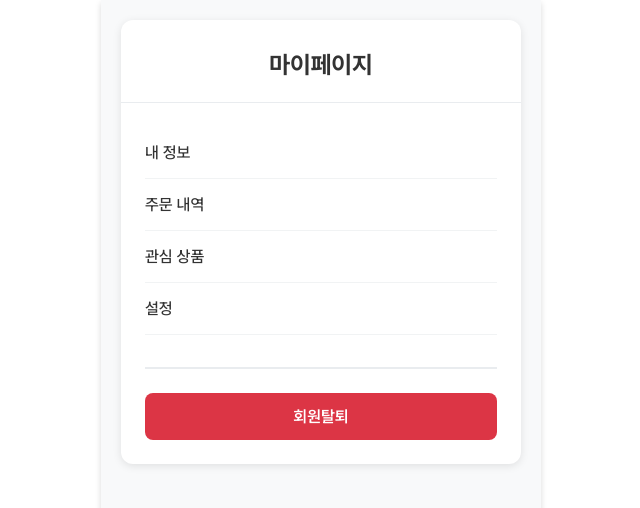
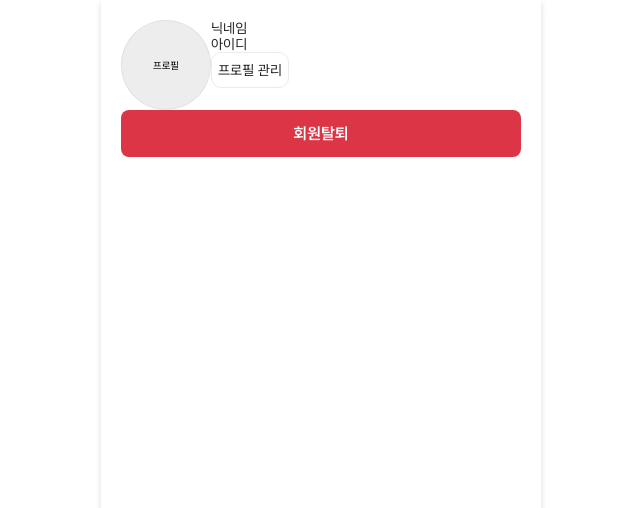
Before and after one commit to FRONT-END-BOOTCAMP-PLUS-5/KNACK, a Next.js app: page /my in a window 1280 px wide. Shown: the top 508 px of the page, without its empty margins (319-959 px from the left). Built offline with nearby package versions, Linux system fonts and the light colour scheme.

Commit message:
my page reset

```diff
--- a/app/(user)/my/myPage.module.scss
+++ b/app/(user)/my/myPage.module.scss
@@ -1,57 +1,7 @@
 .my_page {
   min-height: 100vh;
-  background-color: #f8f9fa;
+  background-color: #fff;
   padding: 20px;
-}
-
-.my_content {
-  max-width: 600px;
-  margin: 0 auto;
-  background-color: white;
-  border-radius: 12px;
-  box-shadow: 0 2px 8px rgba(0, 0, 0, 0.1);
-  overflow: hidden;
-}
-
-.my_title {
-  font-size: 24px;
-  font-weight: 700;
-  color: #333;
-  text-align: center;
-  padding: 32px 24px 24px;
-  margin: 0;
-  border-bottom: 1px solid #e9ecef;
-}
-
-.menu_section {
-  padding: 24px;
-}
-
-.menu_item {
-  padding: 16px 0;
-  border-bottom: 1px solid #f1f3f4;
-  cursor: pointer;
-  transition: background-color 0.2s;
-
-  &:hover {
-    background-color: #f8f9fa;
-  }
-
-  &:last-of-type {
-    border-bottom: none;
-  }
-}
-
-.menu_text {
-  font-size: 16px;
-  color: #333;
-  font-weight: 500;
-}
-
-.withdrawal_section {
-  margin-top: 32px;
-  padding-top: 24px;
-  border-top: 2px solid #e9ecef;
 }
 
 .withdrawal_button {
@@ -75,11 +25,13 @@
   }
 }
 
-.loading {
+.profile_image {
+  width: 90px;
+  height: 90px;
+  border-radius: 50%;
+  border: 1px solid rgba(34, 34, 34, 0.05);
+  background: #ededed;
   display: flex;
+  align-items: center;
   justify-content: center;
-  align-items: center;
-  height: 200px;
-  font-size: 16px;
-  color: #666;
 }
--- a/app/(user)/my/page.tsx
+++ b/app/(user)/my/page.tsx
@@ -2,44 +2,33 @@
 
 import { useRouter } from 'next/navigation';
 import styles from './myPage.module.scss';
+import Flex from '@/components/common/Flex';
+import Text from '@/components/common/Text';
+import Button from '@/components/common/Button';
 
-export default function MyPage(){
+export default function MyPage() {
   const router = useRouter();
 
   const handleWithdrawalClick = () => {
     router.push('/my/withdrawal');
   };
 
-    return(
+  return (
     <main className={styles.my_page}>
-            <div className={styles.my_content}>
-                <h1 className={styles.my_title}>마이페이지</h1>
+      <section>
+        <Flex>
+          <span className={styles.profile_image}>프로필</span>
+          <Flex direction="column" width="self">
+            <Text>닉네임</Text>
+            <Text>아이디</Text>
+            <Button style="border" size="medium" text="프로필 관리" />
+          </Flex>
+        </Flex>
+      </section>
 
-                <div className={styles.menu_section}>
-                    <div className={styles.menu_item}>
-                        <span className={styles.menu_text}>내 정보</span>
-                    </div>
-                    <div className={styles.menu_item}>
-                        <span className={styles.menu_text}>주문 내역</span>
-                    </div>
-                    <div className={styles.menu_item}>
-                        <span className={styles.menu_text}>관심 상품</span>
-                    </div>
-                    <div className={styles.menu_item}>
-                        <span className={styles.menu_text}>설정</span>
-                    </div>
-
-                    {/* 회원탈퇴 버튼 */}
-                    <div className={styles.withdrawal_section}>
-                        <button
-                            className={styles.withdrawal_button}
-                            onClick={handleWithdrawalClick}
-                        >
+      <button className={styles.withdrawal_button} onClick={handleWithdrawalClick}>
         회원탈퇴
       </button>
-                    </div>
-                </div>
-            </div>
     </main>
-    )
+  );
 }
```
Lines whose indentation alone changed are shown as unchanged.
